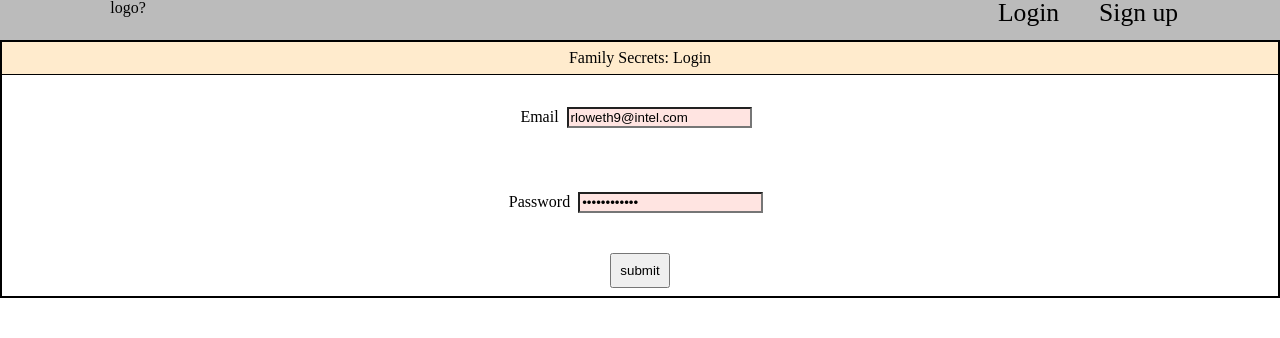
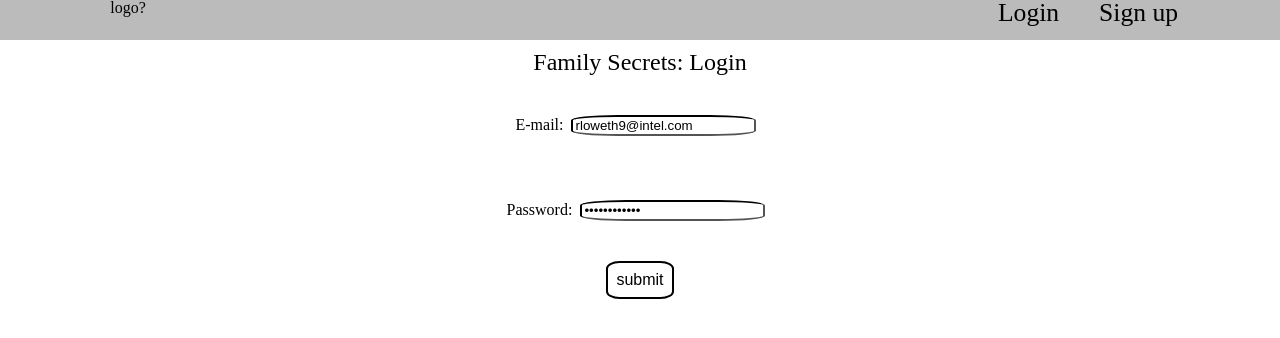
Before and after one commit to Secret-Recipes-Build-Week/frontend, a React (Create React App) app: page /login in a window 1280 px wide. Shown: the top 338 px of the page. Built offline with nearby package versions, Linux system fonts and the light colour scheme.

Commit message:
Added hover events for submit, inputs. Changed border radiuses. Removed some borders.

```diff
--- a/src/components/LoginForm.js
+++ b/src/components/LoginForm.js
@@ -11,7 +11,7 @@ const FormWrapper = styled.div`
   text-align: center;
   display: flex;
   flex-direction: column;
-  border: 2px solid black;
+  border: 2px solid #FFFFFF;
 `;
 
 const FormLabelWrapper = styled.div`
@@ -20,15 +20,34 @@ const FormLabelWrapper = styled.div`
 `;
 
 const FormHeaderWrapper = styled.header`
-  background-color: blanchedalmond;
   padding: 0.5rem;
-  border-bottom: 1px solid black;
+  border-bottom: 1px solid #FFFFFF;
+  font-size: 1.5rem;
 `;
 
 const buttonStyleObject = {
   padding: "0.5rem",
   margin: "0.5rem",
+  borderRadius: "20%",
+  backgroundColor: "white",
+  fontSize: "1rem",
+  border: "2px solid black"
 };
+
+const buttonHoverStyleObject = {
+  padding: "0.5rem",
+  margin: "0.5rem",
+  color: "#49BF9D",
+  backgroundColor: "white",
+  borderRadius: "20%",
+  fontSize: "1rem",
+  border: "2px solid #49BF9D"
+}
+//   border: "2px solid #49BF9D",
+//   color: "#FFFFFF",
+//   padding: "0.5rem",
+//   margin: "0.5rem"
+
 
 const labelStyleObject = {
   margin: "0.5rem",
@@ -37,9 +56,11 @@ const labelStyleObject = {
 
 const inputStyleObject = {
   margin: "0.5rem",
-  backgroundColor: "mistyrose",
+  borderRadius: "25%",
+  backgroundColor: "white",
+  borderColor: "black",
+  fontColor: "#FFFFFF"
 };
-
 // const checkboxStyleObject = {
 //   textAlign: "center",
 //   margin: "1rem",
@@ -61,14 +82,38 @@ const initialFormErrors = {
 };
 
 const initialDisabled = true;
+const initialToggle = false;
 
 export default function LoginForm() {
   const [formValues, setFormValues] = useState(initialFormValues);
   const [errorValues, setErrorValues] = useState(initialFormErrors);
   const [disabled, setDisabled] = useState(initialDisabled);
+  const [toggle, setToggle ] = useState(initialToggle)
   const { push } = useHistory();
-  console.log(formValues);
+  // console.log(formValues);
 
+  const handleButtonHover = () => {
+    setToggle(!toggle)
+  };
+
+  const handleInputHover = (event) => {
+    console.log(event.target.style["background-color"])
+    event.target.style["background-color"] = "white"
+    event.target.style["border-color"] = "#49BF9D"
+    event.target.style["border-radius"] = "25%"
+    //event.target.style
+  }
+
+
+
+
+  const handleInputLeave = (event) => {
+    event.target.style["background-color"] = "white"
+    event.target.style["border-color"] = "black"
+    event.target.style["font-color"] = "#FFFFFF"
+    event.target.style["border-radius"] = "25%"
+    event.target.style["margin"] = "0.5rem"
+  }
   // ** SUBMIT FUNCTIONS START HERE ** //
 
   // Helper function. Empty shell for Axios call and state handlers. //
@@ -160,13 +205,15 @@ export default function LoginForm() {
           <FormLabelWrapper>
             <label className="label" style={labelStyleObject}>
               {" "}
-              Email
+              E-mail:
               <input
                 style={inputStyleObject}
                 type="email"
                 onChange={onChange}
                 name="email"
                 value={formValues.email}
+                onMouseEnter={handleInputHover}
+                onMouseLeave={handleInputLeave}
               />
             </label>
           </FormLabelWrapper>
@@ -174,13 +221,15 @@ export default function LoginForm() {
           <FormLabelWrapper>
             <label className="label" style={labelStyleObject}>
               {" "}
-              Password
+              Password:
               <input
                 style={inputStyleObject}
                 type="password"
                 onChange={onChange}
                 name="password"
                 value={formValues.password}
+                onMouseEnter={handleInputHover}
+                onMouseLeave={handleInputLeave}
               />
             </label>
           </FormLabelWrapper>
@@ -198,7 +247,9 @@ export default function LoginForm() {
           </label> */}
 
           <button
-            style={buttonStyleObject}
+            style={toggle ? buttonHoverStyleObject:buttonStyleObject}
+            onMouseEnter={handleButtonHover}
+            onMouseLeave={handleButtonHover}
             className="submit"
             disabled={disabled}
           >
```
